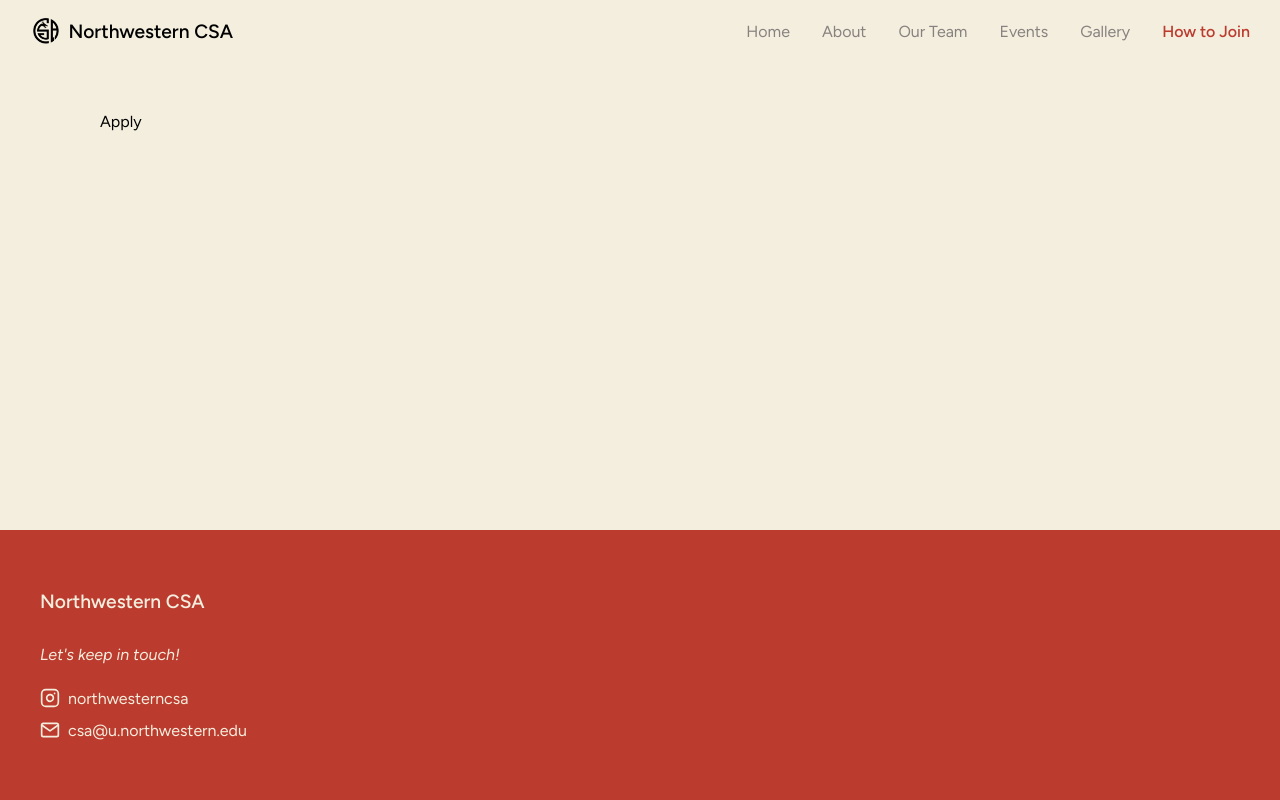
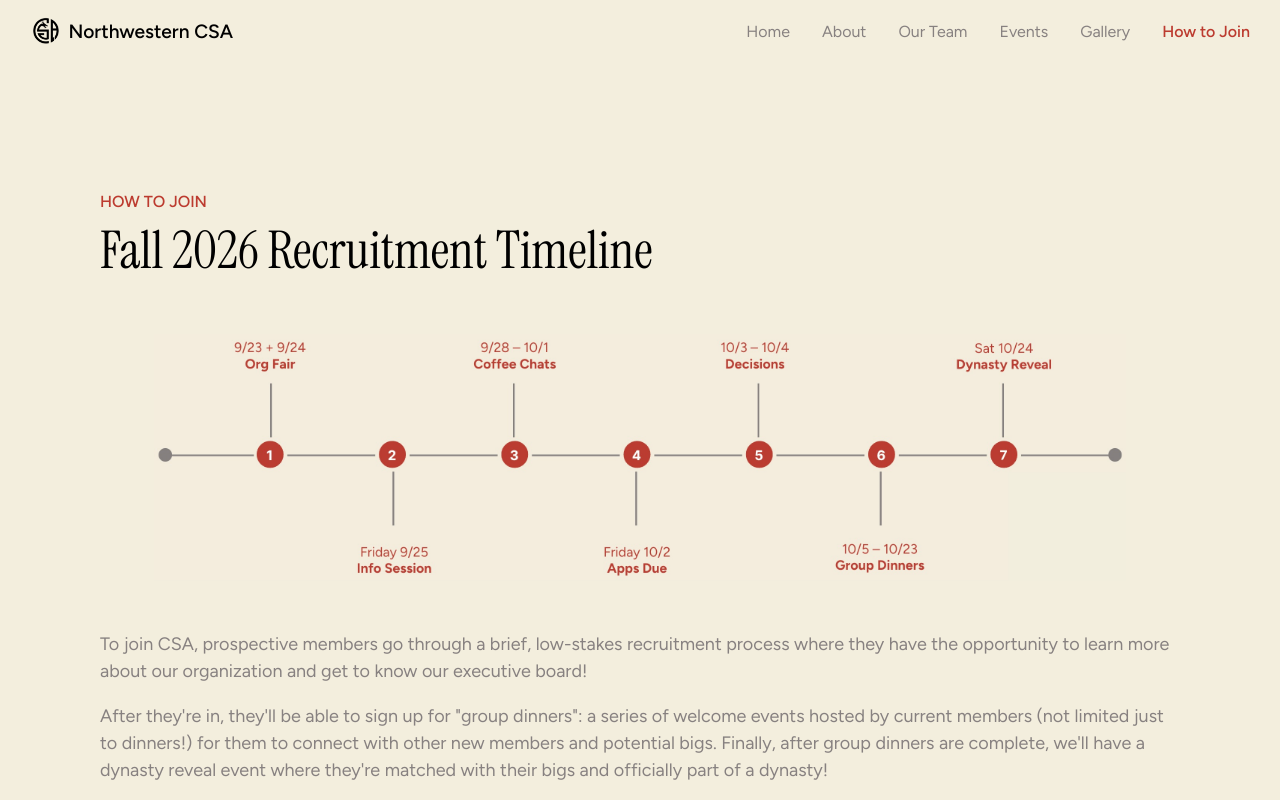
Before and after one commit to ariashi15/csa-website, a React (Vite) app: page /apply in a window 1280 px wide. Shown: the top 800 px of the page. Built offline with nearby package versions, Linux system fonts and the light colour scheme.

Commit message:
apply page

```diff
--- /dev/null
+++ b/src/pages/Apply.css
@@ -0,0 +1,16 @@
+.timeline-container {
+    display: flex;
+    justify-content: center;
+    align-items: center;
+    width: 100%;
+    margin-top: 50px;
+}
+
+.timeline-image {
+    width: 90%;
+    min-width: 0;
+}
+
+.recruitment-text {
+    margin-top: 50px;
+}
--- a/src/pages/Apply.jsx
+++ b/src/pages/Apply.jsx
@@ -1,7 +1,19 @@
+import SectionHeader from '../components/SectionHeader';
+import './Apply.css'
+
 function Apply() {
   return (
     <>
-      <div>Apply</div>
+    <section>
+      <SectionHeader title="Fall 2026 Recruitment Timeline" subtitle="How to Join" />
+      <div className="timeline-container">
+        <img src='src/assets/images/timeline-figtree.jpg' alt="Recruitment Timeline" className="timeline-image"/>
+      </div>
+      <div className="recruitment-text">
+        <p>To join CSA, prospective members go through a brief, low-stakes recruitment process where they have the opportunity to learn more about our organization and get to know our executive board!</p>
+        <p>After they're in, they'll be able to sign up for "group dinners": a series of welcome events hosted by current members (not limited just to dinners!) for them to connect with other new members and potential bigs. Finally, after group dinners are complete, we'll have a dynasty reveal event where they're matched with their bigs and officially part of a dynasty!</p>
+      </div>
+    </section>
     </>
   );
 }
```
Also changed, not shown: src/assets/images/timeline-figtree.jpg (added), src/assets/images/timeline-inter.jpg (added).
